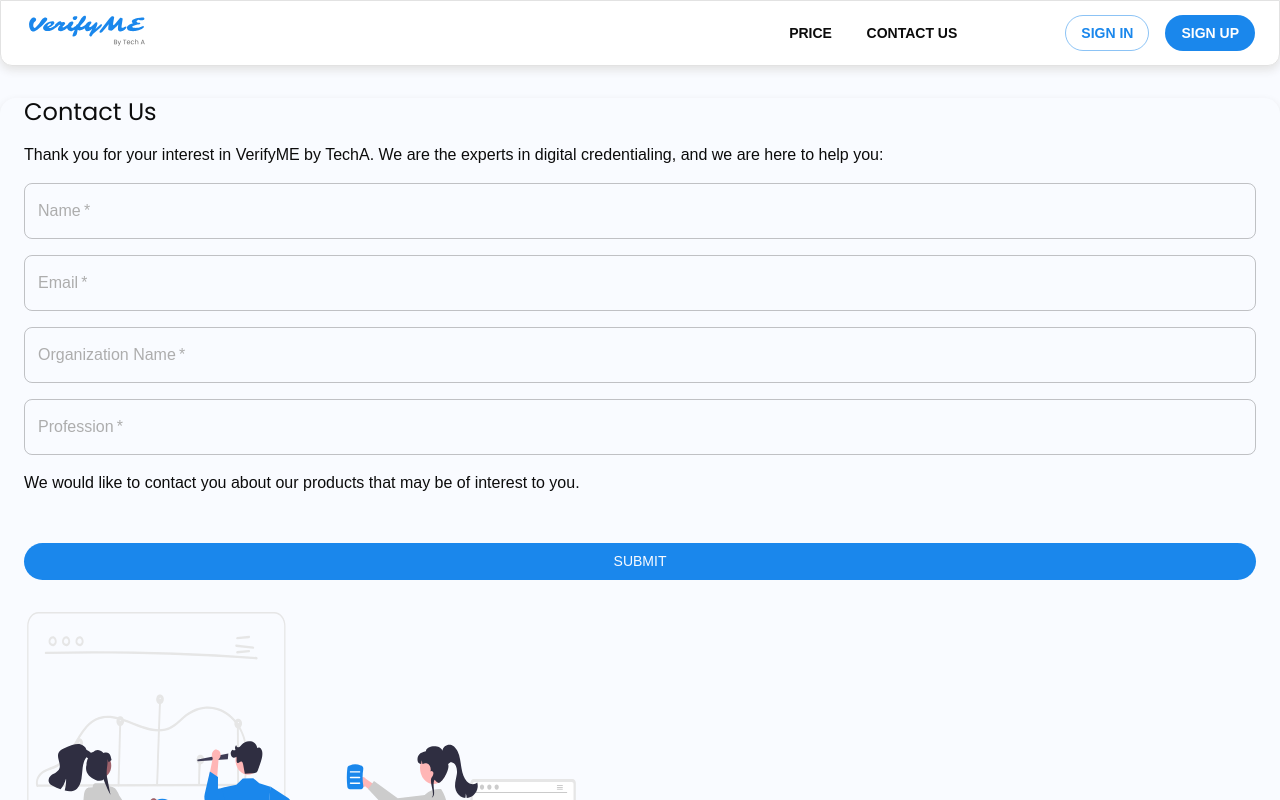
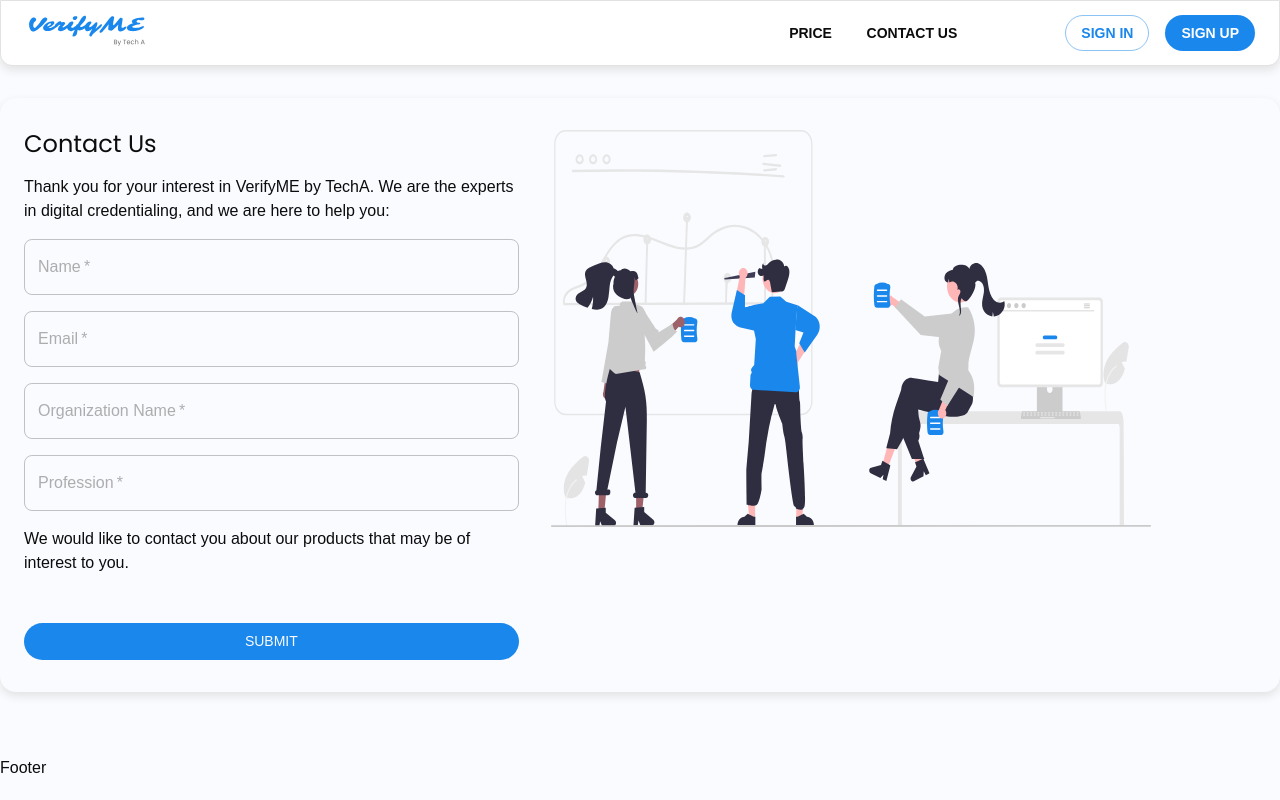
Before and after one commit to lyDiyamong/ratifyme-frontend, a React (Vite) app: page /contactus in a window 1280 px wide. Shown: the top 800 px of the page. Built offline with nearby package versions, Linux system fonts and the light colour scheme.

Commit message:
refactor(11-contact-us): change style

```diff
--- a/src/pages/landing/ContactUs.jsx
+++ b/src/pages/landing/ContactUs.jsx
@@ -16,10 +16,10 @@ const ContactUs = () => {
             sx={{
                 borderRadius: theme.shape.borderRadius.section,
                 boxShadow: theme.shadows.default,
-                mt: 4,
+                my: 8,
             }}
         >
-            <Grid>
+            <Grid container spacing={4}>
                 <Grid
                     component="form"
                     item
```
